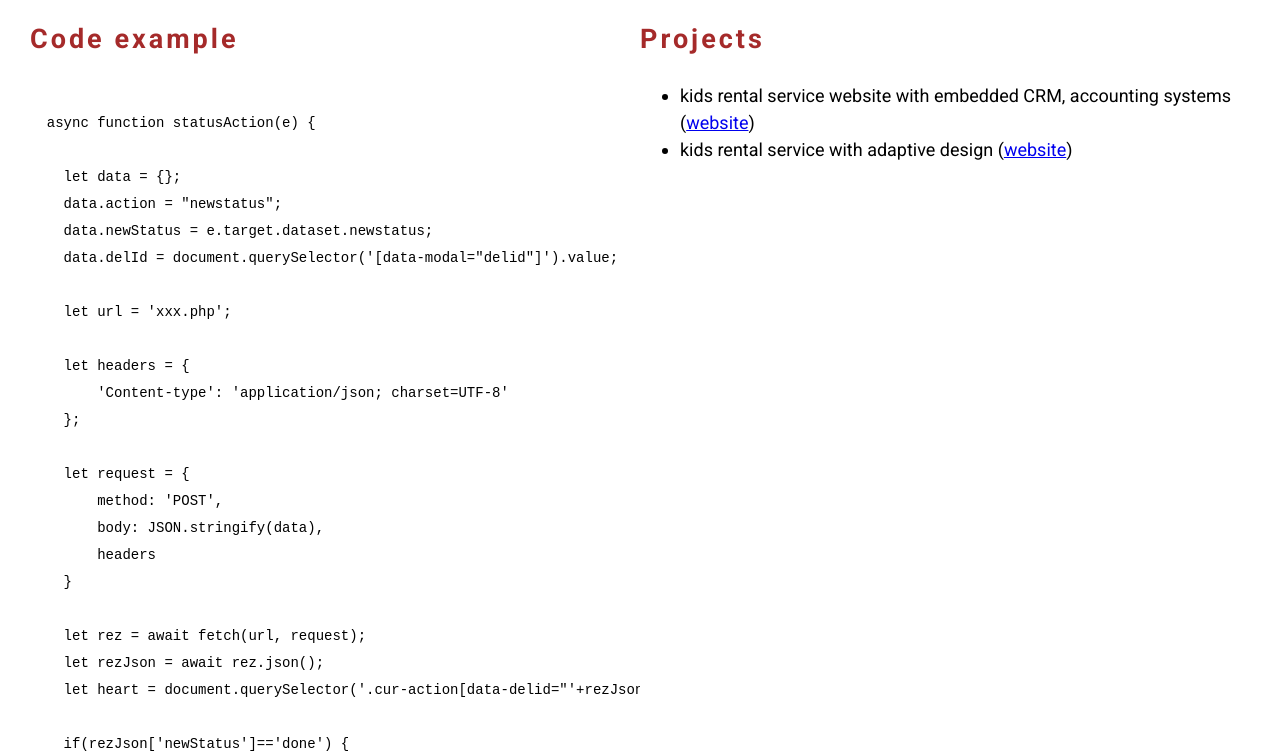
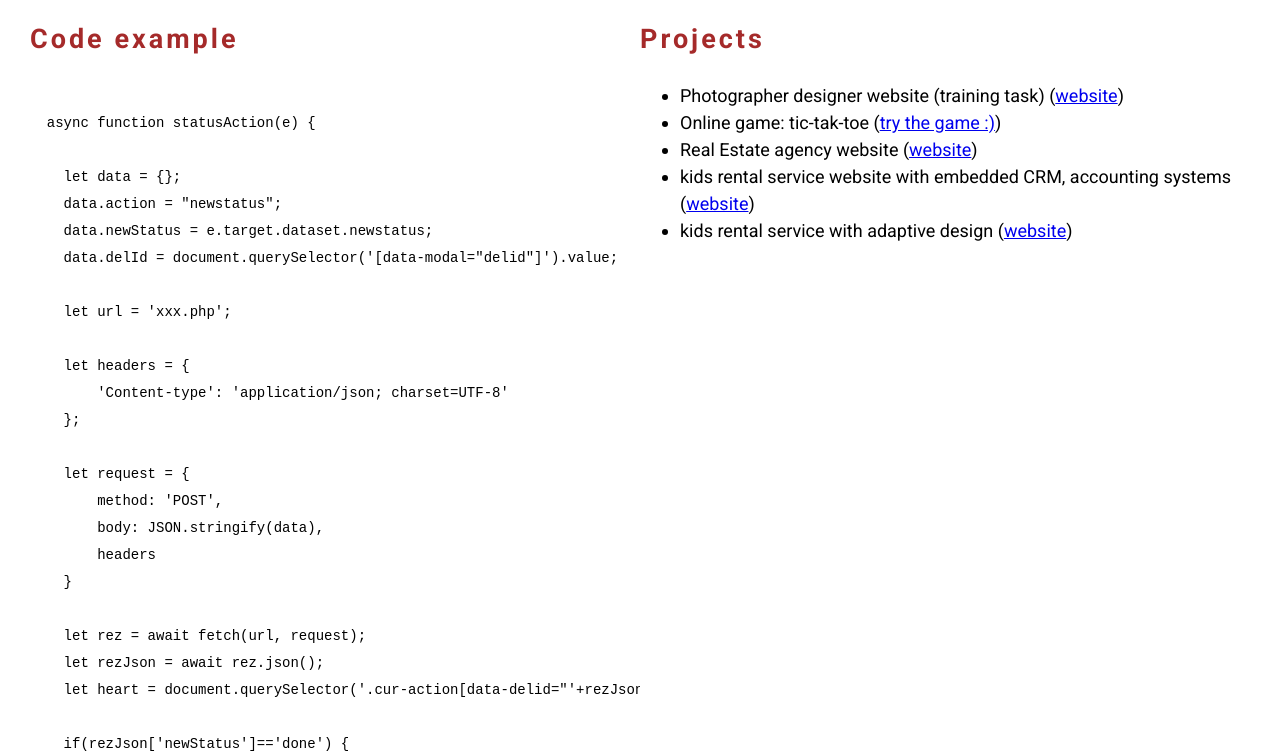
Before and after one commit to BelVeter/rsschool-cv, a plain HTML site: page index.html in a window 1280 px wide. Shown: the part 1054-1807 px from the top of the page. Drawn offline with Linux system fonts and the light colour scheme.

Commit message:
feat: portfolio refactores

```diff
--- a/index.html
+++ b/index.html
@@ -155,8 +155,12 @@
       <section class="section" id="projects">
         <h2>Projects</h2>
         <ul>
+          <li>Photographer designer website (training task) (<a href="http://www.tiktak.by/portfolio/">website</a>)</li>
+          <li>Online game: tic-tak-toe (<a href="http://www.tiktak.by/jstr/">try the game :)</a>)</li>
+          <li>Real Estate agency website (<a href="https://staralliancerealty.com/ ">website</a>)</li>
           <li>kids rental service website with embedded CRM, accounting systems (<a href="http://www.tiktak.by/index.html" title="kids rental service">website</a>)</li>
           <li>kids rental service with adaptive design (<a href="https://tik-tak.lt/" title="kids rental service 2">website</a>)</li>
+
         </ul>
       </section>
 
@@ -165,6 +169,7 @@
         <ul>
           <li><strong>English:</strong> B2 <em>(fluent communication skills)</em></li>
           <li><strong>Russian:</strong> native</li>
+          <li><strong>Belorussian:</strong> B2 </li>
         </ul>
       </section>
     </div>
```
Also changed, not shown: 1 other file.
